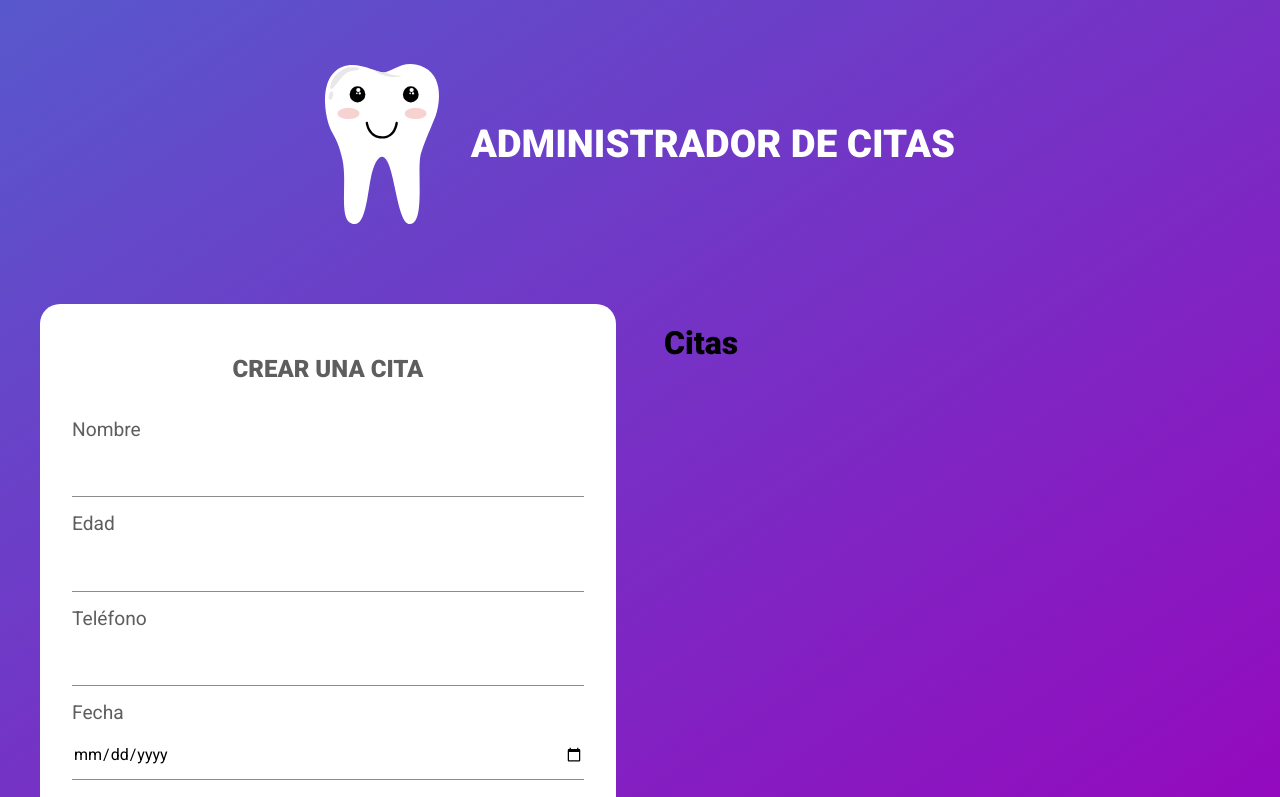
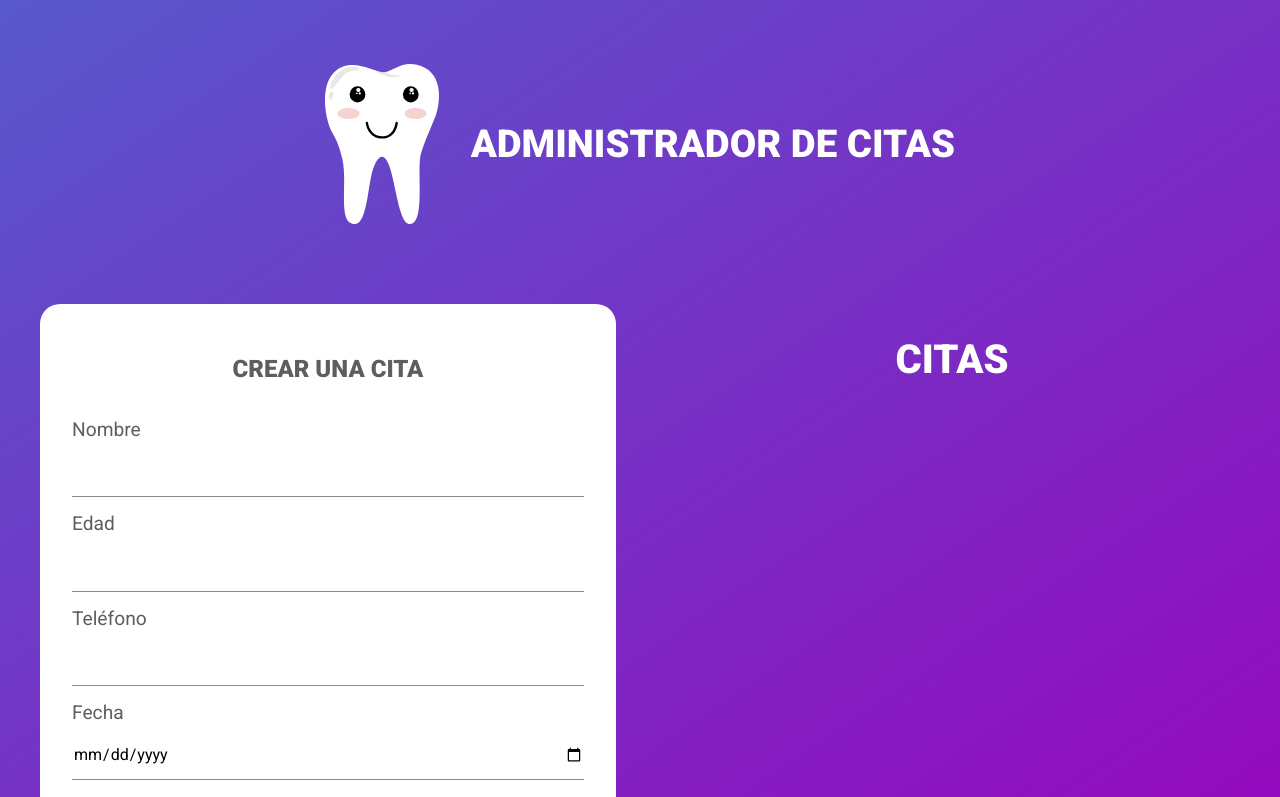
Before and after one commit to FTH-EGC/App-Clientes, a React (Create React App) app: page / in a window 1280 px wide. Shown: the top 797 px of the page. Built offline with nearby package versions, Linux system fonts and the light colour scheme.

Commit message:
Agrregando estilos a las citas, instalando shortid, pasando id

```diff
--- a/package.json
+++ b/package.json
@@ -11,6 +11,7 @@
     "react": "^17.0.1",
     "react-dom": "^17.0.1",
     "react-scripts": "4.0.1",
+    "shortid": "^2.2.16",
     "web-vitals": "^0.2.4"
   },
   "scripts": {
--- a/src/components/Citas.js
+++ b/src/components/Citas.js
@@ -1,10 +1,39 @@
-import React from 'react'
+import React, {Fragment} from 'react';
+import styled from '@emotion/styled';
+
+
+const TituloH2 = styled.h2`
+    text-align: center;
+    color: #ffffff;
+    font-size: 2.5rem;
+
+`;
+
+const DivCitas = styled.div`
+    display: flex;
+    flex-direction: column;
+    align-items: center;
+
+
+`;
+
+
 
 
 const Citas = () => {
+
     return (
 
-        <h1>Citas</h1>
+        <Fragment >
+            <TituloH2>CITAS</TituloH2>
+
+            <DivCitas className="contenedor-citas">
+                <div className="card-cita">
+
+                </div>
+            </DivCitas>
+
+        </Fragment>
      );
 }
 
--- a/src/components/Formulario.js
+++ b/src/components/Formulario.js
@@ -1,6 +1,7 @@
 import React, {useState} from 'react'
 import styled from '@emotion/styled';
 import Error from './Error';
+import shortid from 'shortid';
 
 const Form = styled.form`
     display: flex;
@@ -86,7 +87,8 @@ const Formulario = ({pacientes,guardarPacientes}) => {
     const onChangePaciente = e => {
         guardarPaciente({
             ...paciente,
-            [e.target.name] : e.target.value
+            [e.target.name] : e.target.value,
+            id: shortid()
         })
     }
 
```
Also changed, not shown: 2 other files (tests, documents, lock files or other folders).
